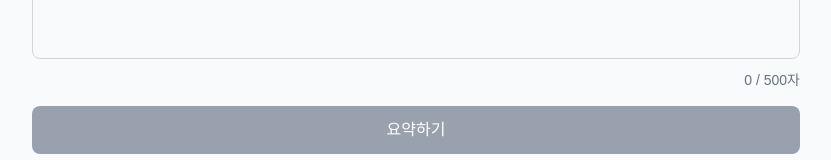
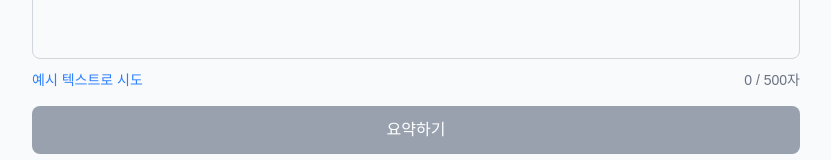
Before and after one commit to ghk4889/ai-summarize, a Next.js app in the folder frontend/: page / in a window 1280 px wide. Shown: the part 308-468 px from the top of the page, without its empty margins (224-1055 px from the left). Built offline with nearby package versions, Linux system fonts and the light colour scheme.

Commit message:
[Day8-4][add] 예시 텍스트 제공

```diff
--- a/frontend/app/page.tsx
+++ b/frontend/app/page.tsx
@@ -120,8 +120,11 @@ export default function Home() {
                 className="w-full h-48 p-4 border border-gray-300 rounded-lg resize-none focus:outline-none focus:ring-2 focus:ring-blue-500 disabled:bg-gray-100 disabled:cursor-not-allowed"
               />
               {/* 글자 수 카운터 (400자 초과 시 빨간색으로 변경) */}
-              <div className="mt-1 text-right text-sm text-gray-500">
-                <span className={text.length > 400 ? "text-red-500" : ""}>{text.length.toLocaleString()}</span> / {MAX_LENGTH.toLocaleString()}자
+              <div className="mt-1 flex justify-between text-sm text-gray-500">
+                <button type="button" onClick={() => setText("Artificial intelligence is transforming industries worldwide. Companies are leveraging AI to automate repetitive tasks, enhance decision-making processes, and create personalized customer experiences. However, this rapid adoption raises important questions about job displacement, data privacy, and ethical use of technology. Organizations must balance innovation with responsible implementation.")} className="text-blue-500 hover:text-blue-700">
+                  예시 텍스트로 시도
+                </button>
+                <span><span className={text.length > 400 ? "text-red-500" : ""}>{text.length.toLocaleString()}</span> / {MAX_LENGTH.toLocaleString()}자</span>
               </div>
             </>
           ) : (
```
